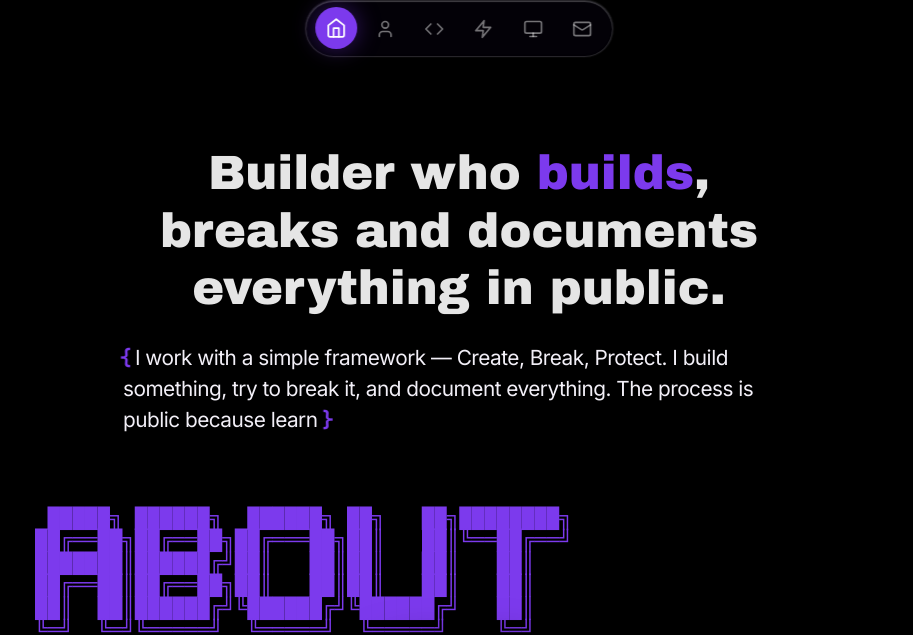
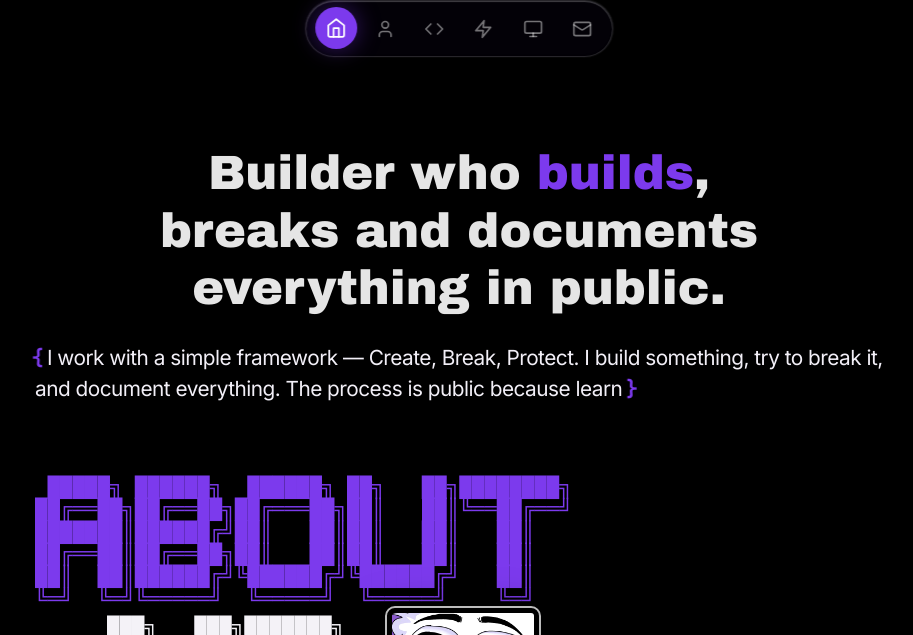
Before and after one commit to LioExp/mypage, a plain HTML site: page docs/index.html in a window 1280 px wide. Shown: the part 711-1346 px from the top of the page, without its empty margins (181-1094 px from the left). Drawn offline with Linux system fonts and the light colour scheme; no server answers.

Commit message:
fix: about-intro full-width so typewriter aligns left, only section-title centered

```diff
--- a/docs/style.css
+++ b/docs/style.css
@@ -526,18 +526,22 @@ img {
 
 .about-intro .section-title {
   text-align: center;
+  max-width: 42rem;
   margin-left: auto;
   margin-right: auto;
 }
 
 .about-intro {
-  max-width: 42rem;
-  margin: 4rem auto 0;
+  margin-top: 4rem;
   text-align: left;
 }
 
 .about-intro .about-lede {
   text-align: left;
+}
+
+.about-typewriter {
+  text-align: left !important;
 }
 
 .about-context {
@@ -670,10 +674,6 @@ img {
 }
 
 @media (min-width: 640px) {
-  .about-intro {
-    margin-top: 4rem;
-  }
-
   .about-statement {
     margin-top: 3rem;
     margin-bottom: 2.5rem;
```
